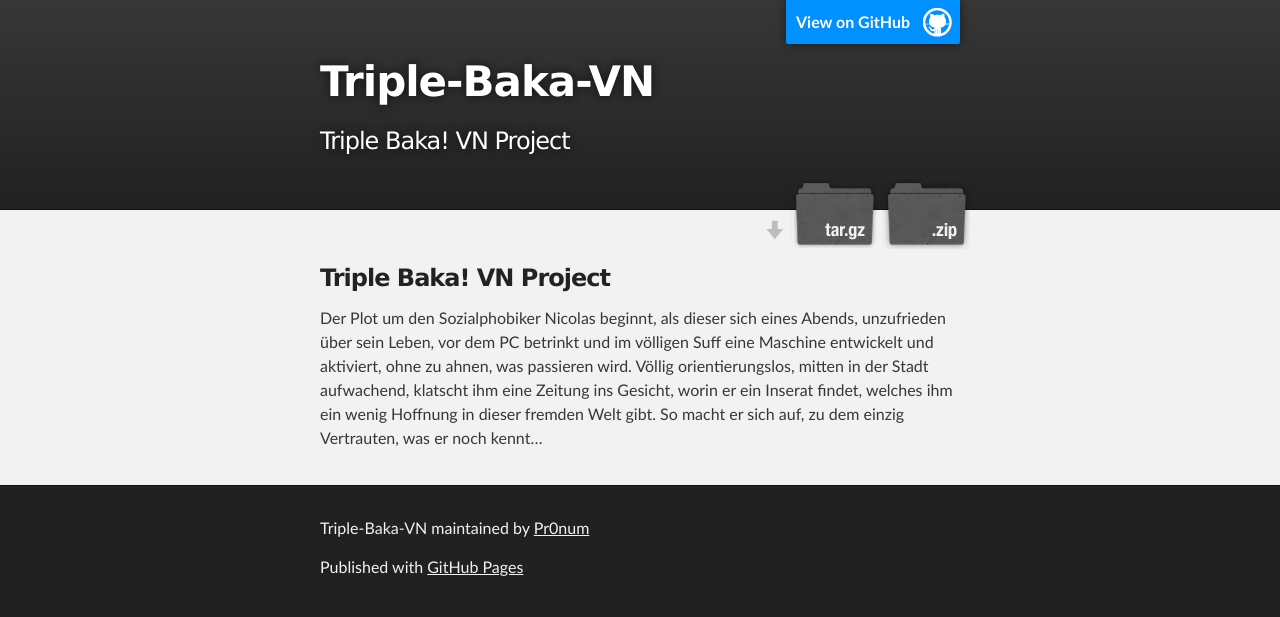
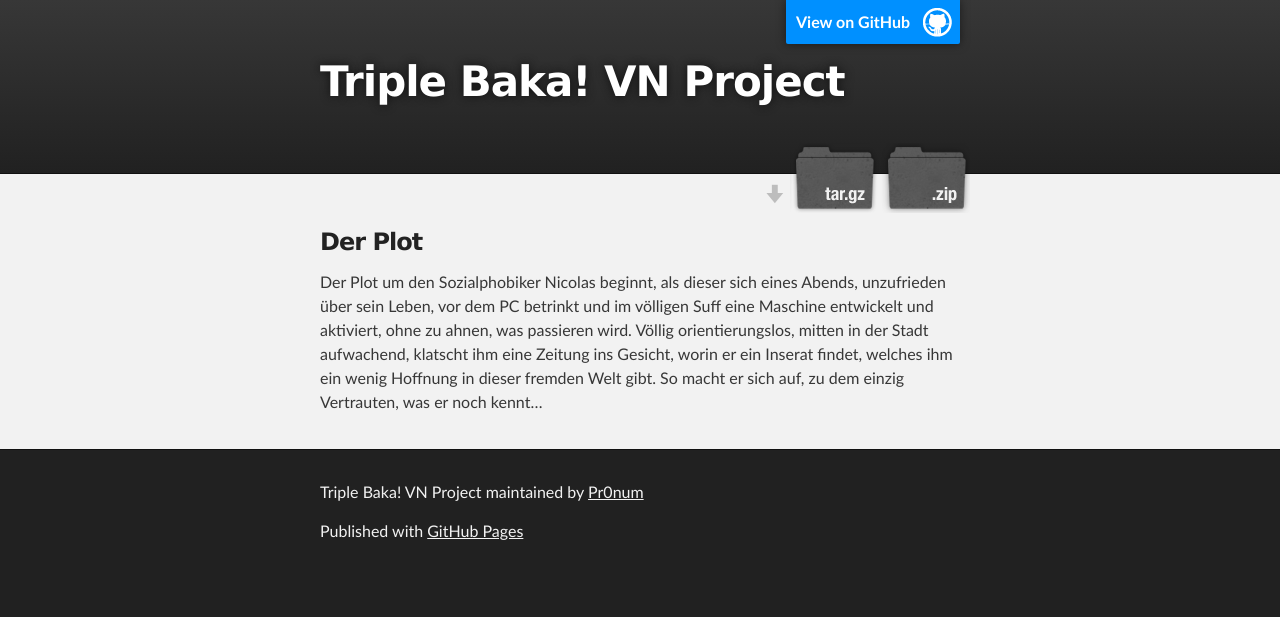
Before and after one commit to Pr0num/Triple-Baka-VN, a plain HTML site: page index.html in a window 1280 px wide. Drawn offline with Linux system fonts and the light colour scheme.

Commit message:
Create gh-pages branch via GitHub

```diff
--- a/index.html
+++ b/index.html
@@ -4,11 +4,11 @@
   <head>
     <meta charset='utf-8'>
     <meta http-equiv="X-UA-Compatible" content="chrome=1">
-    <meta name="description" content="Triple-Baka-VN : Triple Baka! VN Project">
+    <meta name="description" content="Triple Baka! VN Project : ">
 
     <link rel="stylesheet" type="text/css" media="screen" href="stylesheets/stylesheet.css">
 
-    <title>Triple-Baka-VN</title>
+    <title>Triple Baka! VN Project</title>
   </head>
 
   <body>
@@ -18,8 +18,8 @@
         <header class="inner">
           <a id="forkme_banner" href="https://github.com/Pr0num/Triple-Baka-VN">View on GitHub</a>
 
-          <h1 id="project_title">Triple-Baka-VN</h1>
-          <h2 id="project_tagline">Triple Baka! VN Project</h2>
+          <h1 id="project_title">Triple Baka! VN Project</h1>
+          <h2 id="project_tagline"></h2>
 
             <section id="downloads">
               <a class="zip_download_link" href="https://github.com/Pr0num/Triple-Baka-VN/zipball/master">Download this project as a .zip file</a>
@@ -32,7 +32,7 @@
     <div id="main_content_wrap" class="outer">
       <section id="main_content" class="inner">
         <h3>
-<a name="triple-baka-vn-project" class="anchor" href="#triple-baka-vn-project"><span class="octicon octicon-link"></span></a>Triple Baka! VN Project</h3>
+<a name="der-plot" class="anchor" href="#der-plot"><span class="octicon octicon-link"></span></a>Der Plot</h3>
 
 <p>Der Plot um den Sozialphobiker Nicolas beginnt, als dieser sich eines Abends, unzufrieden über sein Leben, vor dem PC betrinkt und im völligen Suff eine Maschine entwickelt und aktiviert, ohne zu ahnen, was passieren wird. Völlig orientierungslos, mitten in der Stadt aufwachend, klatscht ihm eine Zeitung ins Gesicht, worin er ein Inserat findet, welches ihm ein wenig Hoffnung in dieser fremden Welt gibt. So macht er sich auf, zu dem einzig Vertrauten, was er noch kennt…</p>
       </section>
@@ -41,7 +41,7 @@
     <!-- FOOTER  -->
     <div id="footer_wrap" class="outer">
       <footer class="inner">
-        <p class="copyright">Triple-Baka-VN maintained by <a href="https://github.com/Pr0num">Pr0num</a></p>
+        <p class="copyright">Triple Baka! VN Project maintained by <a href="https://github.com/Pr0num">Pr0num</a></p>
         <p>Published with <a href="http://pages.github.com">GitHub Pages</a></p>
       </footer>
     </div>
--- a/params.json
+++ b/params.json
@@ -1 +1 @@
-{"name":"Triple-Baka-VN","tagline":"Triple Baka! VN Project","body":"### Triple Baka! VN Project\r\nDer Plot um den Sozialphobiker Nicolas beginnt, als dieser sich eines Abends, unzufrieden über sein Leben, vor dem PC betrinkt und im völligen Suff eine Maschine entwickelt und aktiviert, ohne zu ahnen, was passieren wird. Völlig orientierungslos, mitten in der Stadt aufwachend, klatscht ihm eine Zeitung ins Gesicht, worin er ein Inserat findet, welches ihm ein wenig Hoffnung in dieser fremden Welt gibt. So macht er sich auf, zu dem einzig Vertrauten, was er noch kennt…","google":"","note":"Don't delete this file! It's used internally to help with page regeneration."}
+{"name":"Triple Baka! VN Project","tagline":"","body":"### Der Plot\r\nDer Plot um den Sozialphobiker Nicolas beginnt, als dieser sich eines Abends, unzufrieden über sein Leben, vor dem PC betrinkt und im völligen Suff eine Maschine entwickelt und aktiviert, ohne zu ahnen, was passieren wird. Völlig orientierungslos, mitten in der Stadt aufwachend, klatscht ihm eine Zeitung ins Gesicht, worin er ein Inserat findet, welches ihm ein wenig Hoffnung in dieser fremden Welt gibt. So macht er sich auf, zu dem einzig Vertrauten, was er noch kennt…","google":"","note":"Don't delete this file! It's used internally to help with page regeneration."}
```
